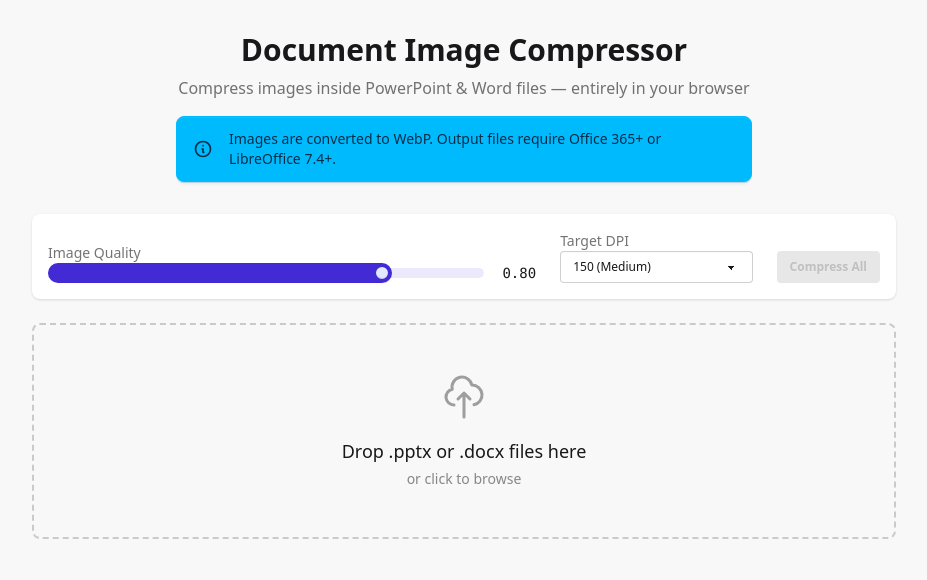
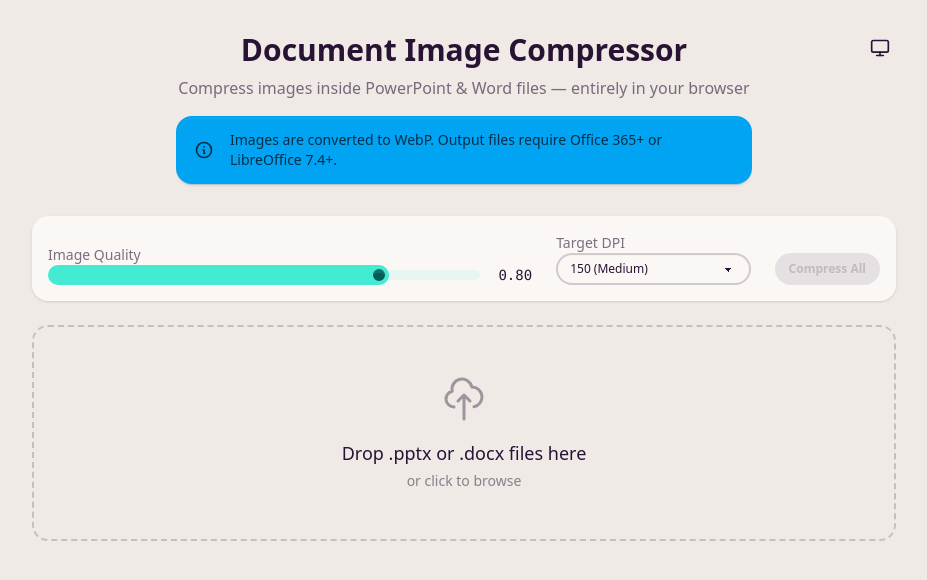
Before and after one commit to hoishing/ppt-doc-compressor, a website built with Vite: page index.html in a window 1280 px wide. Shown: the whole page, without its empty margins (176-1103 px from the left). Built offline with nearby package versions, Linux system fonts and the light colour scheme.

Commit message:
feat: add dark, light, and system theme support

```diff
--- a/index.html
+++ b/index.html
@@ -1,12 +1,16 @@
 <!DOCTYPE html>
-<html lang="en" data-theme="light">
+<html lang="en">
   <head>
     <meta charset="UTF-8" />
     <meta name="viewport" content="width=device-width, initial-scale=1.0" />
+    <link rel="icon" type="image/svg+xml" href="/favicon.svg" />
     <title>Document Image Compressor</title>
   </head>
   <body class="min-h-screen bg-base-200">
-    <div class="container mx-auto px-4 py-8 max-w-4xl">
+    <div class="container mx-auto px-4 py-8 max-w-4xl relative">
+      <!-- Theme Toggle -->
+      <div id="theme-toggle" class="absolute top-8 right-4"></div>
+
       <!-- Header -->
       <div class="text-center mb-8">
         <h1 class="text-3xl font-bold">Document Image Compressor</h1>
--- a/src/main.ts
+++ b/src/main.ts
@@ -8,6 +8,10 @@
   updateEntry,
 } from "./ui/file-list";
 import { processDocument } from "./core/processor";
+import { createThemeToggle } from "./ui/theme-toggle";
+
+// Initialize theme toggle
+createThemeToggle(document.getElementById("theme-toggle")!);
 
 // Initialize UI components
 const settingsContainer = document.getElementById("settings")!;
--- a/src/style.css
+++ b/src/style.css
@@ -1,2 +1,4 @@
 @import "tailwindcss";
-@plugin "daisyui";
+@plugin "daisyui" {
+  themes: cupcake --default, dim;
+}
--- /dev/null
+++ b/src/ui/theme-toggle.ts
@@ -0,0 +1,62 @@
+type ThemeMode = "system" | "light" | "dark";
+
+const STORAGE_KEY = "theme-mode";
+const LIGHT_THEME = "cupcake";
+const DARK_THEME = "dim";
+
+const icons: Record<ThemeMode, string> = {
+  light: `<svg xmlns="http://www.w3.org/2000/svg" class="h-5 w-5" viewBox="0 0 24 24" fill="none" stroke="currentColor" stroke-width="2" stroke-linecap="round" stroke-linejoin="round"><circle cx="12" cy="12" r="5"/><line x1="12" y1="1" x2="12" y2="3"/><line x1="12" y1="21" x2="12" y2="23"/><line x1="4.22" y1="4.22" x2="5.64" y2="5.64"/><line x1="18.36" y1="18.36" x2="19.78" y2="19.78"/><line x1="1" y1="12" x2="3" y2="12"/><line x1="21" y1="12" x2="23" y2="12"/><line x1="4.22" y1="19.78" x2="5.64" y2="18.36"/><line x1="18.36" y1="5.64" x2="19.78" y2="4.22"/></svg>`,
+  dark: `<svg xmlns="http://www.w3.org/2000/svg" class="h-5 w-5" viewBox="0 0 24 24" fill="none" stroke="currentColor" stroke-width="2" stroke-linecap="round" stroke-linejoin="round"><path d="M21 12.79A9 9 0 1 1 11.21 3 7 7 0 0 0 21 12.79z"/></svg>`,
+  system: `<svg xmlns="http://www.w3.org/2000/svg" class="h-5 w-5" viewBox="0 0 24 24" fill="none" stroke="currentColor" stroke-width="2" stroke-linecap="round" stroke-linejoin="round"><rect x="2" y="3" width="20" height="14" rx="2" ry="2"/><line x1="8" y1="21" x2="16" y2="21"/><line x1="12" y1="17" x2="12" y2="21"/></svg>`,
+};
+
+const tooltips: Record<ThemeMode, string> = {
+  light: "Light",
+  dark: "Dark",
+  system: "System",
+};
+
+const cycle: ThemeMode[] = ["system", "light", "dark"];
+
+const darkQuery = window.matchMedia("(prefers-color-scheme: dark)");
+
+function resolveTheme(mode: ThemeMode): string {
+  if (mode === "light") return LIGHT_THEME;
+  if (mode === "dark") return DARK_THEME;
+  return darkQuery.matches ? DARK_THEME : LIGHT_THEME;
+}
+
+function applyTheme(mode: ThemeMode): void {
+  document.documentElement.setAttribute("data-theme", resolveTheme(mode));
+}
+
+export function createThemeToggle(container: HTMLElement): void {
+  const saved = localStorage.getItem(STORAGE_KEY) as ThemeMode | null;
+  let mode: ThemeMode = saved && cycle.includes(saved) ? saved : "system";
+
+  applyTheme(mode);
+
+  const btn = document.createElement("button");
+  btn.className = "btn btn-ghost btn-sm btn-circle";
+  btn.setAttribute("aria-label", "Toggle theme");
+
+  function updateButton(): void {
+    btn.innerHTML = icons[mode];
+    btn.title = tooltips[mode];
+  }
+  updateButton();
+
+  btn.addEventListener("click", () => {
+    const idx = cycle.indexOf(mode);
+    mode = cycle[(idx + 1) % cycle.length]!;
+    localStorage.setItem(STORAGE_KEY, mode);
+    applyTheme(mode);
+    updateButton();
+  });
+
+  darkQuery.addEventListener("change", () => {
+    if (mode === "system") applyTheme(mode);
+  });
+
+  container.appendChild(btn);
+}
```
Also changed, not shown: public/favicon.svg (added).
